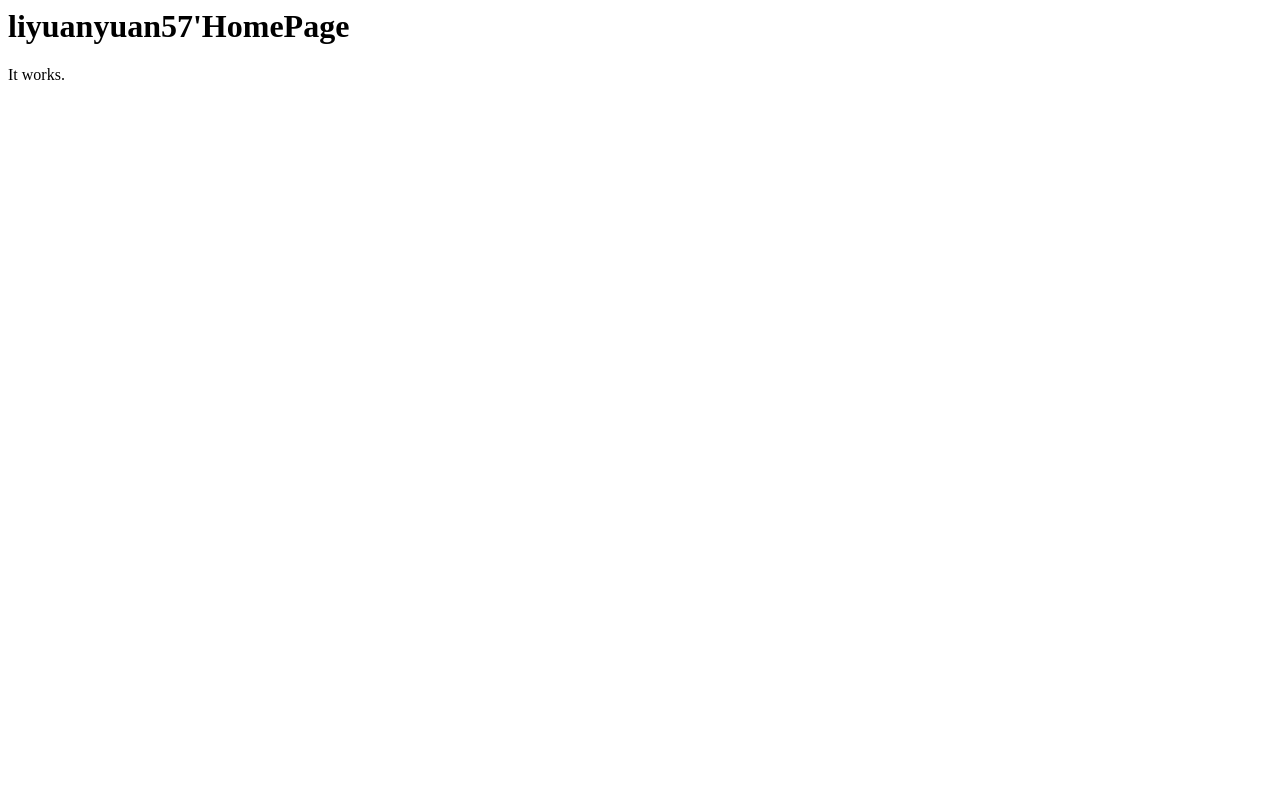
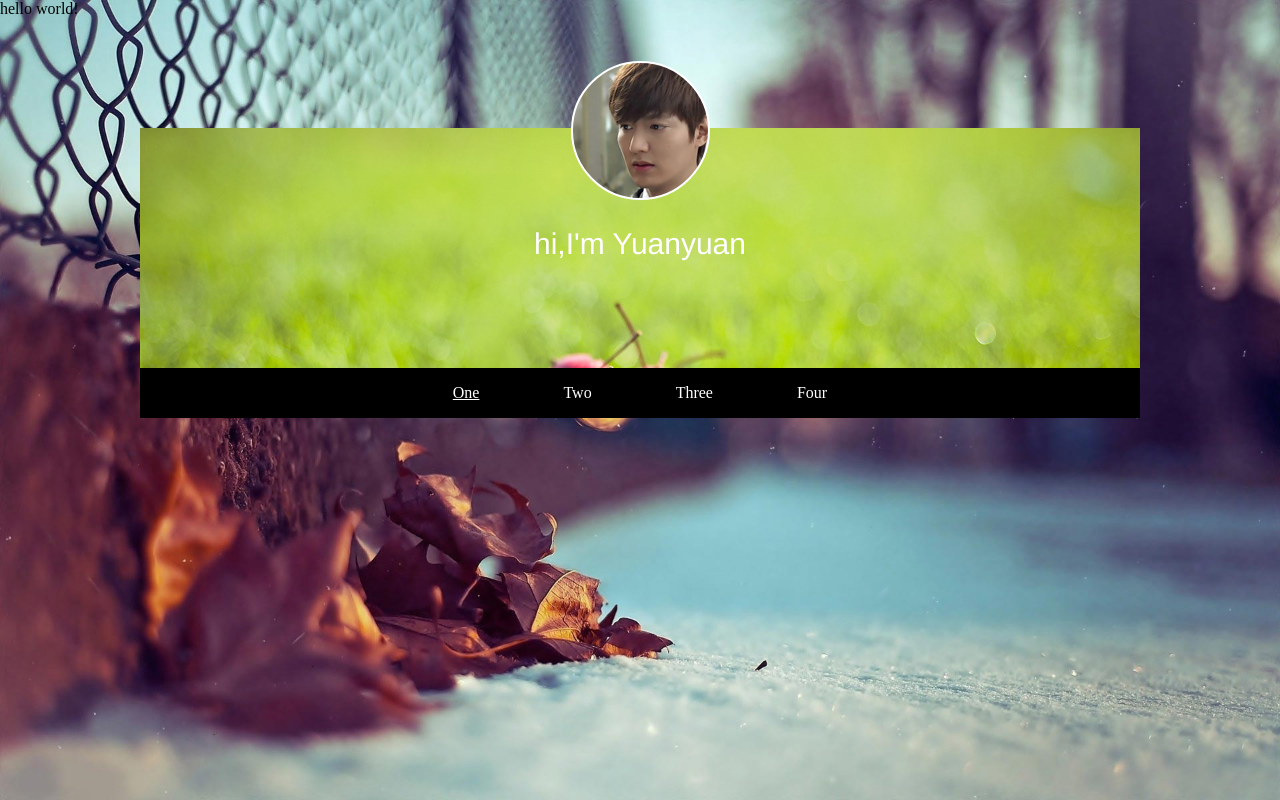
Before and after one commit to liyuanyuan57/liyuanyuan57.github.io, a plain HTML site: page index.html in a window 1280 px wide. Drawn offline with Linux system fonts and the light colour scheme.

Commit message:
modify index.html

```diff
--- a/index.html
+++ b/index.html
@@ -1 +1,24 @@
-<h1>liyuanyuan57'HomePage</h1>It works.
+<!DOCTYPE html>
+<html>
+
+<head>
+  <meta charset="utf-8">
+  <title>Document</title>
+  <link rel="stylesheet" href="main.css">
+</head>
+
+<body>
+  hello world!
+  <div class="header">
+    <div class="avater"></div>
+    <h1>hi,I'm Yuanyuan</h1>
+  </div>
+  <ul id="menu">
+    <li><a class="current" href="#">One</a></li>
+    <li><a href="#">Two</a></li>
+    <li><a href="#">Three</a></li>
+    <li><a href="#">Four</a></li>
+  </ul>
+</body>
+
+</html>
--- /dev/null
+++ b/main.css
@@ -0,0 +1,58 @@
+body {
+  margin: 0;
+  padding: 0;
+  background: url(./images/bg.jpg) no-repeat;
+  background-size: 100% auto
+}
+.header {
+  width: 1000px;
+  height: 240px;
+  background: url(./images/header-bg.jpg) no-repeat;
+  background-size: 100& auto;
+  margin: 110px auto 0 auto;
+}
+.header h1 {
+  font-size: 30px;
+  color: #ffffff;
+  text-align: center;
+  margin: -40px;
+  font-family: 'open-scans', helvetica, arial, sans-serif;
+  font-weight: 300
+}
+.avater {
+  height: 135px;
+  width: 135px;
+  border-radius: 100%;
+  background: url(./images/hh.jpg) no-repeat;
+  background-size: 100& auto;
+  position: relative;
+  top: -67px;
+  margin: 0 auto;
+  border: 2px solid #FFFFFF;
+}
+#menu {
+  width: 1000px;
+  height: 50px;
+  background: #000;
+  margin: 0 auto;
+  padding: 0;
+  text-align: center;
+}
+#menu>li {
+  list-style: none;
+  color: #fff;
+  display: inline-block;
+  height: 50px;
+  line-height: 50px;
+  margin: 0 40px;
+}
+#menu>li a {
+  color: #fff;
+  text-decoration: none;
+}
+#menu>li a.current {
+  text-decoration: underline;
+}
+#menu>li a:hover {
+  text-decoration: underline;
+}
```
